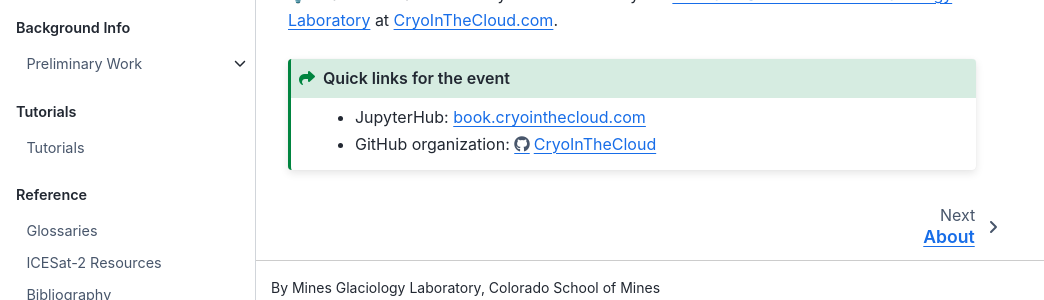
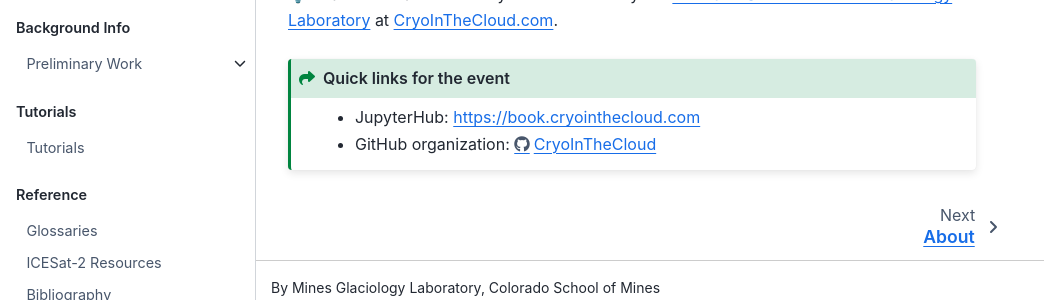
Before and after one commit to CryoInTheCloud/CryoCloudWebsite, a Jupyter Book: the page built from book/intro.md, in a window 1280 px wide and 936 px high. Shown: the part 599-899 px from the top of the window, without its empty margins (0-1044 px from the left). Built offline with Jupyter Book 1.0.4 settings and Sphinx 7.4.7 and the Sphinx Book theme 1.1.4, drawn with Linux system fonts in a browser that asks for light colours; some of the changed lines change nothing that is shown.

Commit message:
update urls in config

```diff
--- a/book/_config.yml
+++ b/book/_config.yml
@@ -14,8 +14,8 @@
     dates: "October 2022"
     github_org_url: "https://github.com/CryoInTheCloud"
     book_repo: "CryoCloudWebsite"
-    website_url: "cryointhecloud.com"
-    jupyterhub_url: "book.cryointhecloud.com"
+    website_url: "https://cryointhecloud.com"
+    jupyterhub_url: "https://book.cryointhecloud.com"
     slack_workspace_url: "https://CryoCloud.slack.com"
     docker_image: "https://hub.docker.com/r/cryointhecloud"
     contact_email: "cryocloud@mines.edu"
```
